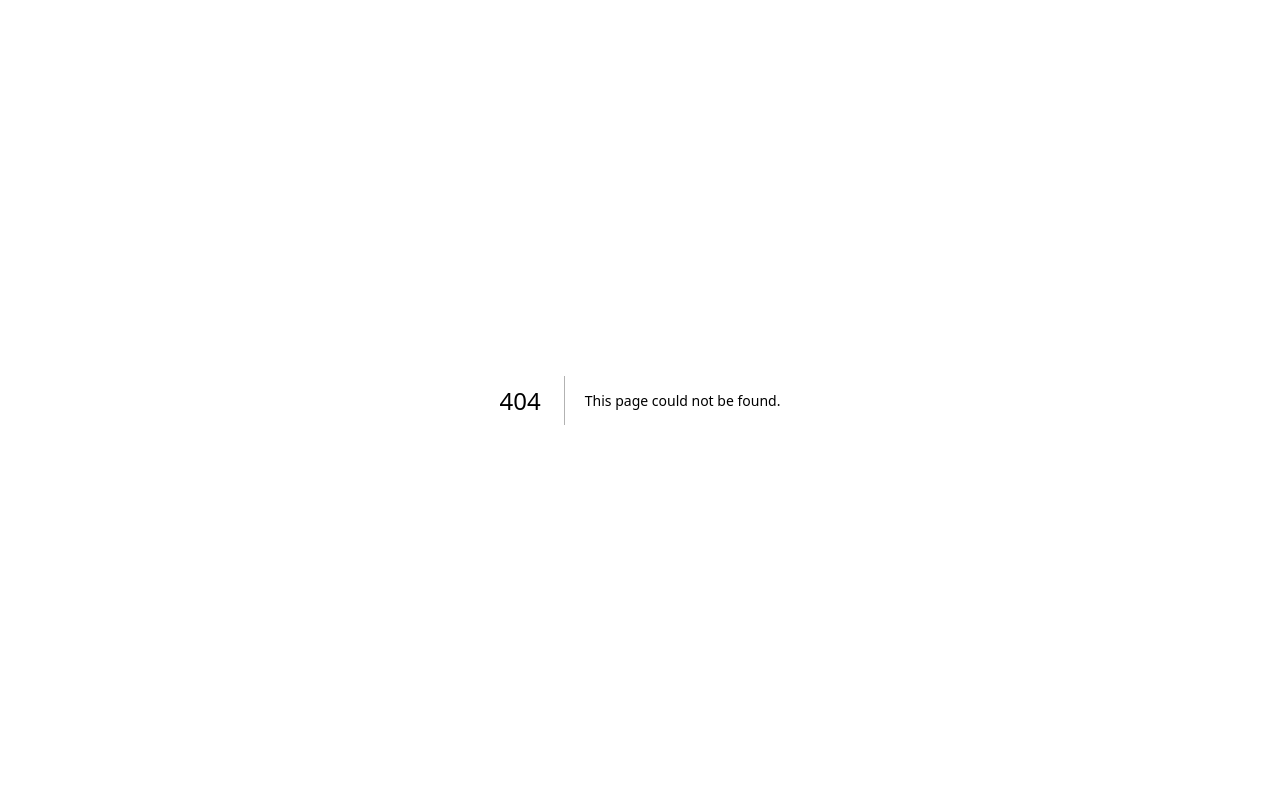
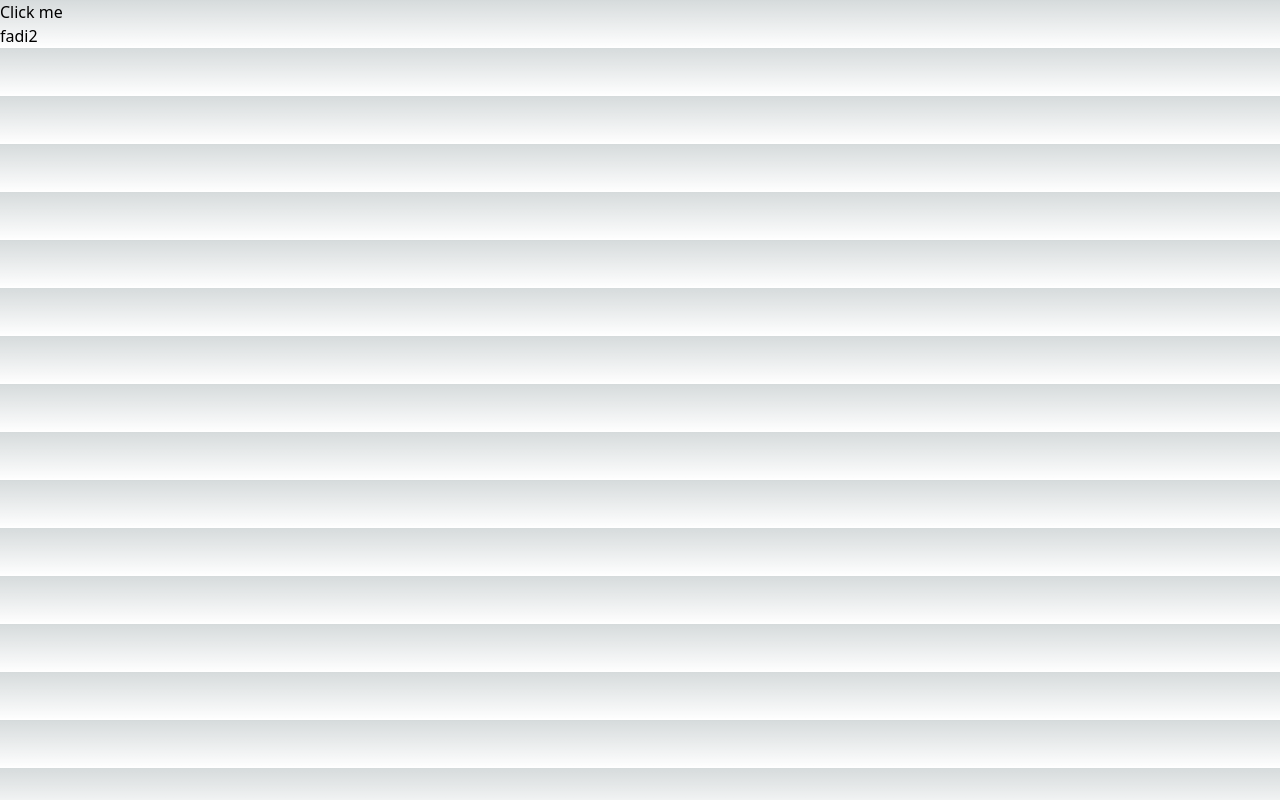
Before and after one commit to fadibel/my-second-app, a Next.js app: page /Button in a window 1280 px wide. Before the commit this address had no page. Built offline with nearby package versions, Linux system fonts and the light colour scheme.

Commit message:
button commit

```diff
--- /dev/null
+++ b/pages/Button.js
@@ -0,0 +1,23 @@
+import { useState } from "react";
+
+let name = "fadi";
+
+export default function button (){
+    console.log("render")
+    const [name , setName] = useState("fadi2");
+
+    function buttonClicked() {
+        if(name == "fadi"){
+            setName("fadi2");
+        }else{
+            setName("fadi");
+        }
+    }
+
+    return(
+        <div>
+            <button onClick={buttonClicked}>Click me</button>
+            <h1>{name}</h1>
+        </div>
+    )
+}
```
